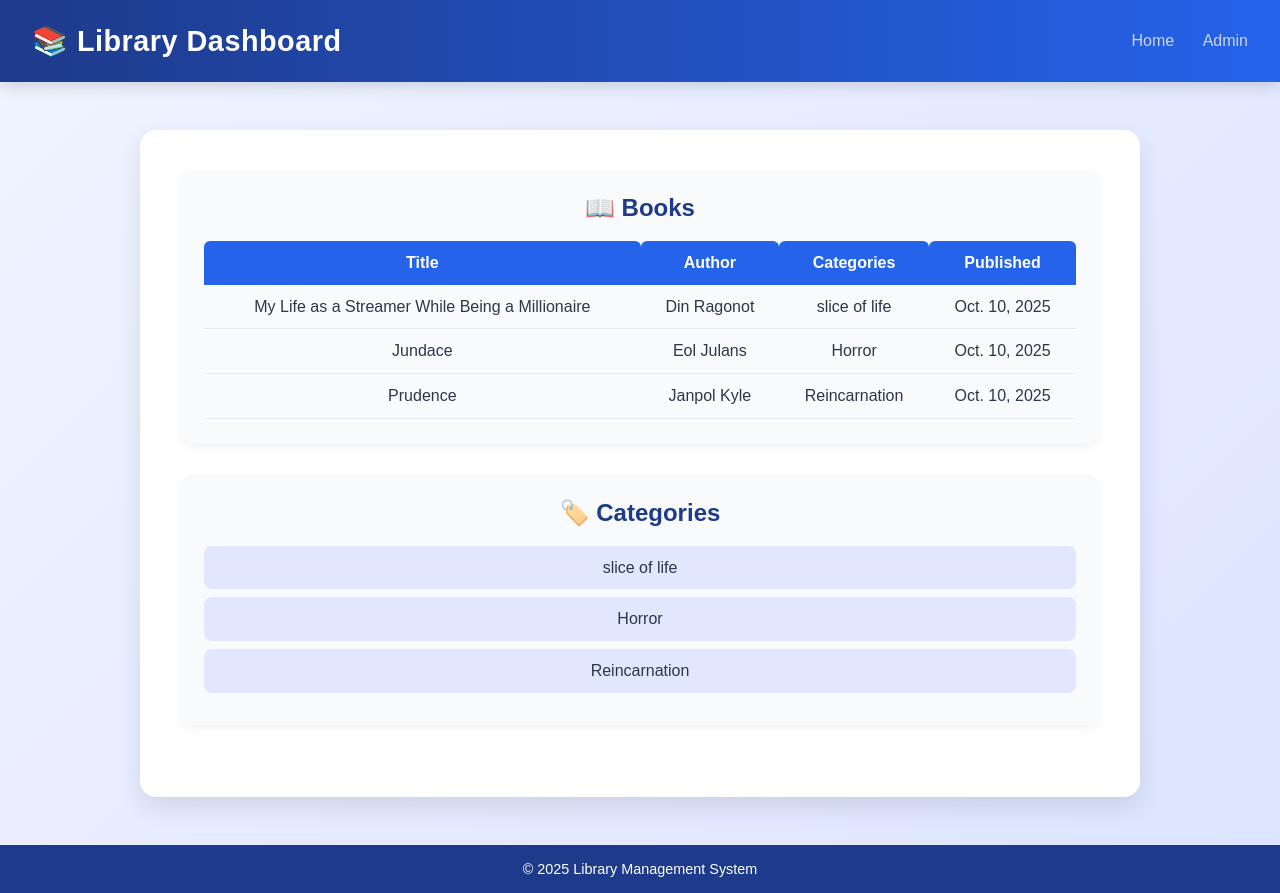
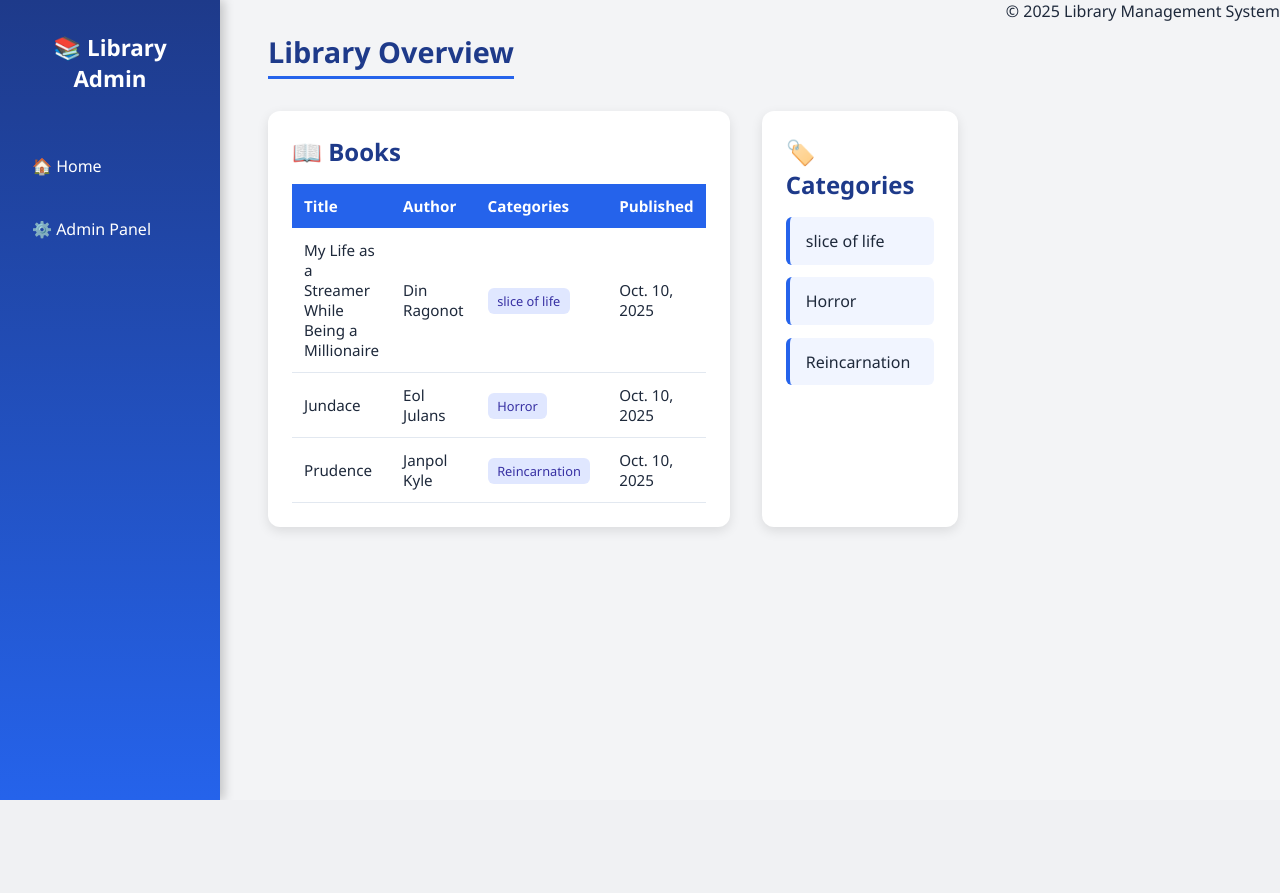
Before and after one commit to oust01/django-home-about-proj, a Django app: template library/templates/library/home.html in a window 1280 px wide. After the commit the page ends 800 px from the top, so only its background shows below. Run offline with Django 5.2, Linux system fonts and the light colour scheme; the template is opened without the code that fills it: values that come from a table or form of the project are taken from there, others are empty; data comes from the database, SQL or seed files in the repository.

Commit message:
Added CSS styling and updated templates for Library app

```diff
--- /dev/null
+++ b/library/static/library/style.css
@@ -0,0 +1,158 @@
+/* --- General Reset --- */
+* {
+    margin: 0;
+    padding: 0;
+    box-sizing: border-box;
+    font-family: "Segoe UI", sans-serif;
+}
+
+body {
+    display: flex;
+    background-color: #f3f4f6;
+    color: #1e293b;
+    min-height: 100vh;
+}
+
+/* --- Sidebar --- */
+.sidebar {
+    width: 220px;
+    background: linear-gradient(180deg, #1e3a8a, #2563eb);
+    color: white;
+    padding: 2rem 1rem;
+    display: flex;
+    flex-direction: column;
+    align-items: center;
+    box-shadow: 4px 0 10px rgba(0,0,0,0.2);
+}
+
+.sidebar h2 {
+    font-size: 1.4rem;
+    margin-bottom: 2rem;
+    text-align: center;
+}
+
+.sidebar ul {
+    list-style: none;
+    width: 100%;
+}
+
+.sidebar li {
+    margin: 1rem 0;
+}
+
+.sidebar a {
+    color: white;
+    text-decoration: none;
+    display: block;
+    padding: 0.8rem 1rem;
+    border-radius: 8px;
+    transition: background 0.3s;
+}
+
+.sidebar a:hover {
+    background: rgba(255,255,255,0.15);
+}
+
+/* --- Main Section --- */
+.main {
+    flex: 1;
+    padding: 2rem 3rem;
+}
+
+header {
+    margin-bottom: 2rem;
+}
+
+header h1 {
+    font-size: 1.8rem;
+    color: #1e3a8a;
+    border-bottom: 3px solid #2563eb;
+    display: inline-block;
+    padding-bottom: 5px;
+}
+
+/* --- Grid Layout --- */
+.grid {
+    display: grid;
+    grid-template-columns: 2fr 1fr;
+    gap: 2rem;
+}
+
+/* --- Card --- */
+.card {
+    background: white;
+    padding: 1.5rem;
+    border-radius: 12px;
+    box-shadow: 0 4px 12px rgba(0,0,0,0.1);
+}
+
+.card h2 {
+    margin-bottom: 1rem;
+    color: #1e3a8a;
+}
+
+/* --- Table --- */
+.table-wrapper {
+    overflow-x: auto;
+}
+
+table {
+    width: 100%;
+    border-collapse: collapse;
+    font-size: 0.95rem;
+}
+
+th {
+    background: #2563eb;
+    color: white;
+    text-align: left;
+    padding: 0.75rem;
+}
+
+td {
+    padding: 0.75rem;
+    border-bottom: 1px solid #e2e8f0;
+}
+
+tr:hover {
+    background-color: #f8fafc;
+}
+
+.tag {
+    background-color: #e0e7ff;
+    color: #3730a3;
+    padding: 0.25rem 0.6rem;
+    border-radius: 6px;
+    font-size: 0.8rem;
+    margin-right: 0.3rem;
+}
+
+/* --- Category Section --- */
+.category-list {
+    display: flex;
+    flex-direction: column;
+    gap: 0.8rem;
+}
+
+.category-item {
+    background: #f1f5ff;
+    border-left: 4px solid #2563eb;
+    padding: 0.8rem 1rem;
+    border-radius: 6px;
+    transition: transform 0.2s;
+}
+
+.category-item:hover {
+    transform: translateX(4px);
+}
+
+/* --- Scrollbar --- */
+::-webkit-scrollbar {
+    height: 6px;
+    width: 6px;
+}
+
+::-webkit-scrollbar-thumb {
+    background: #94a3b8;
+    border-radius: 10px;
+}
--- a/library/static/style.css
+++ /dev/null
@@ -1,129 +0,0 @@
-/* === Reset === */
-* {
-    margin: 0;
-    padding: 0;
-    box-sizing: border-box;
-}
-
-body {
-    font-family: "Poppins", sans-serif;
-    background: linear-gradient(135deg, #f0f4ff, #dce4ff);
-    color: #2d3748;
-    display: flex;
-    flex-direction: column;
-    min-height: 100vh;
-}
-
-/* === Header === */
-header {
-    background: linear-gradient(90deg, #1e3a8a, #2563eb);
-    color: white;
-    padding: 1.5rem 2rem;
-    display: flex;
-    justify-content: space-between;
-    align-items: center;
-    box-shadow: 0 4px 15px rgba(0, 0, 0, 0.15);
-}
-
-header h1 {
-    font-size: 1.8rem;
-    letter-spacing: 0.5px;
-}
-
-nav a {
-    color: #cbd5e1;
-    text-decoration: none;
-    margin-left: 1.5rem;
-    font-weight: 500;
-    transition: color 0.2s;
-}
-
-nav a:hover {
-    color: #fff;
-}
-
-/* === Main Container === */
-main {
-    flex: 1;
-    display: flex;
-    justify-content: center;
-    align-items: flex-start;
-    padding: 3rem 1rem;
-}
-
-.container {
-    background: white;
-    padding: 2.5rem;
-    border-radius: 16px;
-    box-shadow: 0 10px 25px rgba(0, 0, 0, 0.1);
-    width: 90%;
-    max-width: 1000px;
-    text-align: center;
-}
-
-h2 {
-    color: #1e3a8a;
-    margin-bottom: 1.2rem;
-}
-
-/* === Cards / Sections === */
-.card {
-    background: #f8fafc;
-    padding: 1.5rem;
-    border-radius: 12px;
-    margin-bottom: 2rem;
-    box-shadow: 0 4px 10px rgba(0, 0, 0, 0.05);
-}
-
-/* === Table === */
-table {
-    width: 100%;
-    border-collapse: collapse;
-    margin-top: 1rem;
-}
-
-table th {
-    background-color: #2563eb;
-    color: white;
-    padding: 0.8rem;
-    border-radius: 6px 6px 0 0;
-}
-
-table td {
-    padding: 0.8rem;
-    border-bottom: 1px solid #e2e8f0;
-}
-
-table tr:hover {
-    background: #f1f5ff;
-}
-
-/* === Categories === */
-ul {
-    list-style: none;
-    margin-top: 1rem;
-}
-
-ul li {
-    background: #e0e7ff;
-    padding: 0.8rem;
-    border-radius: 8px;
-    margin-bottom: 0.5rem;
-    font-weight: 500;
-    transition: all 0.3s;
-}
-
-ul li:hover {
-    background: #c7d2fe;
-    transform: translateY(-2px);
-}
-
-/* === Footer === */
-footer {
-    background: #1e3a8a;
-    color: white;
-    text-align: center;
-    padding: 1rem;
-    font-size: 0.9rem;
-    margin-top: auto;
-}
--- a/library/templates/library/home.html
+++ b/library/templates/library/home.html
@@ -8,18 +8,23 @@
     <link rel="stylesheet" href="{% static 'library/style.css' %}">
 </head>
 <body>
+    <div class="sidebar">
+        <h2>📚 Library Admin</h2>
+        <ul>
+            <li><a href="/">🏠 Home</a></li>
+            <li><a href="/admin/">⚙️ Admin Panel</a></li>
+        </ul>
+    </div>
+
+    <div class="main">
         <header>
-        <h1>📚 Library Dashboard</h1>
-        <nav>
-            <a href="/">Home</a>
-            <a href="/admin/">Admin</a>
-        </nav>
+            <h1>Library Overview</h1>
         </header>
 
-    <main>
-        <div class="container">
-            <section class="card">
+        <section class="grid">
+            <div class="card">
                 <h2>📖 Books</h2>
+                <div class="table-wrapper">
                     <table>
                         <thead>
                             <tr>
@@ -36,7 +41,7 @@
                                 <td>{{ book.author.name }}</td>
                                 <td>
                                     {% for cat in book.categories.all %}
-                                    {{ cat.name }}{% if not forloop.last %}, {% endif %}
+                                        <span class="tag">{{ cat.name }}</span>
                                     {% endfor %}
                                 </td>
                                 <td>{{ book.published }}</td>
@@ -46,20 +51,24 @@
                             {% endfor %}
                         </tbody>
                     </table>
-            </section>
+                </div>
+            </div>
 
-            <section class="card">
+            <div class="card">
                 <h2>🏷️ Categories</h2>
-                <ul>
+                <div class="category-list">
                     {% for cat in categories %}
-                        <li>{{ cat.name }}</li>
+                        <div class="category-item">{{ cat.name }}</div>
                     {% empty %}
-                        <li>No categories available</li>
+                        <p>No categories found</p>
                     {% endfor %}
-                </ul>
+                </div>
+            </div>
         </section>
     </div>
-    </main>
+</body>
+</html>
+
 
     <footer>
         <p>© 2025 Library Management System</p>
```
Also changed, not shown: 1 other file. Lines whose indentation alone changed are shown as unchanged.
